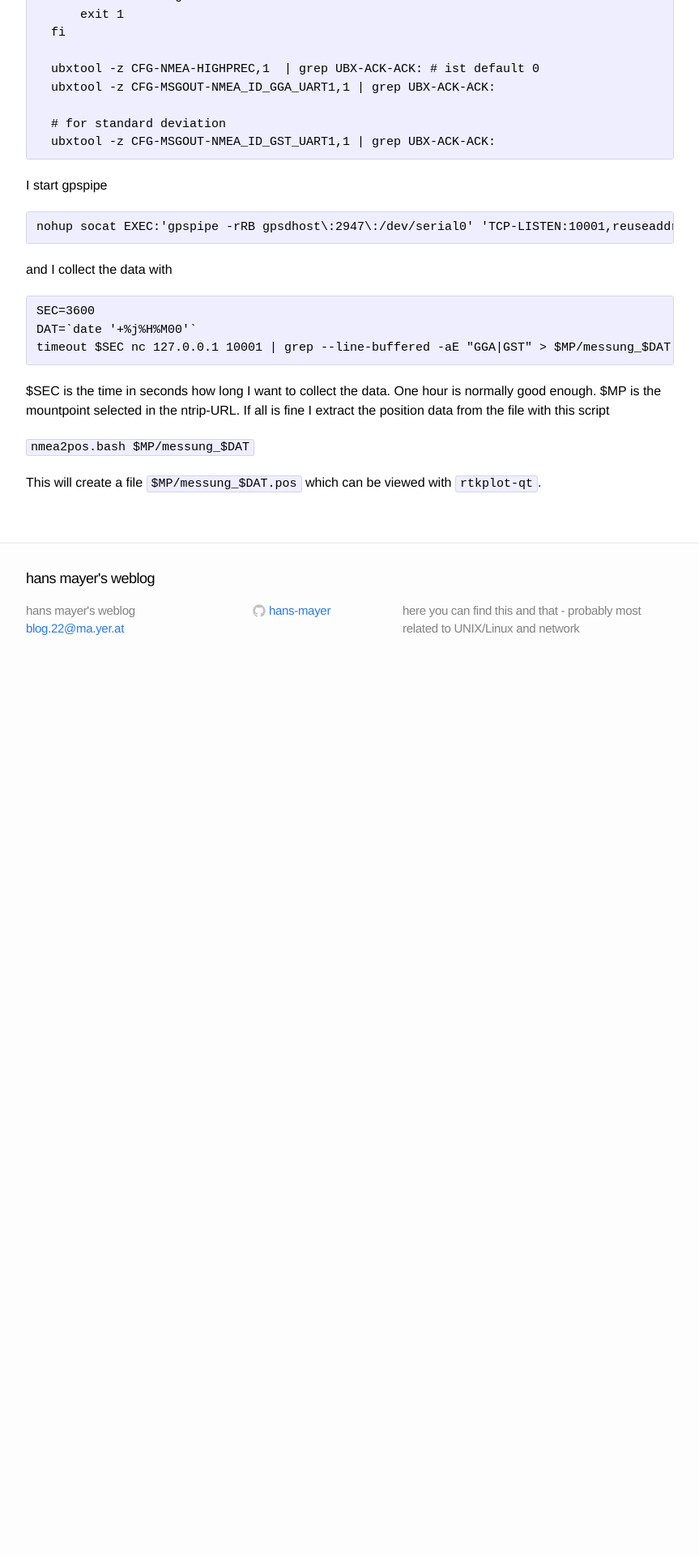
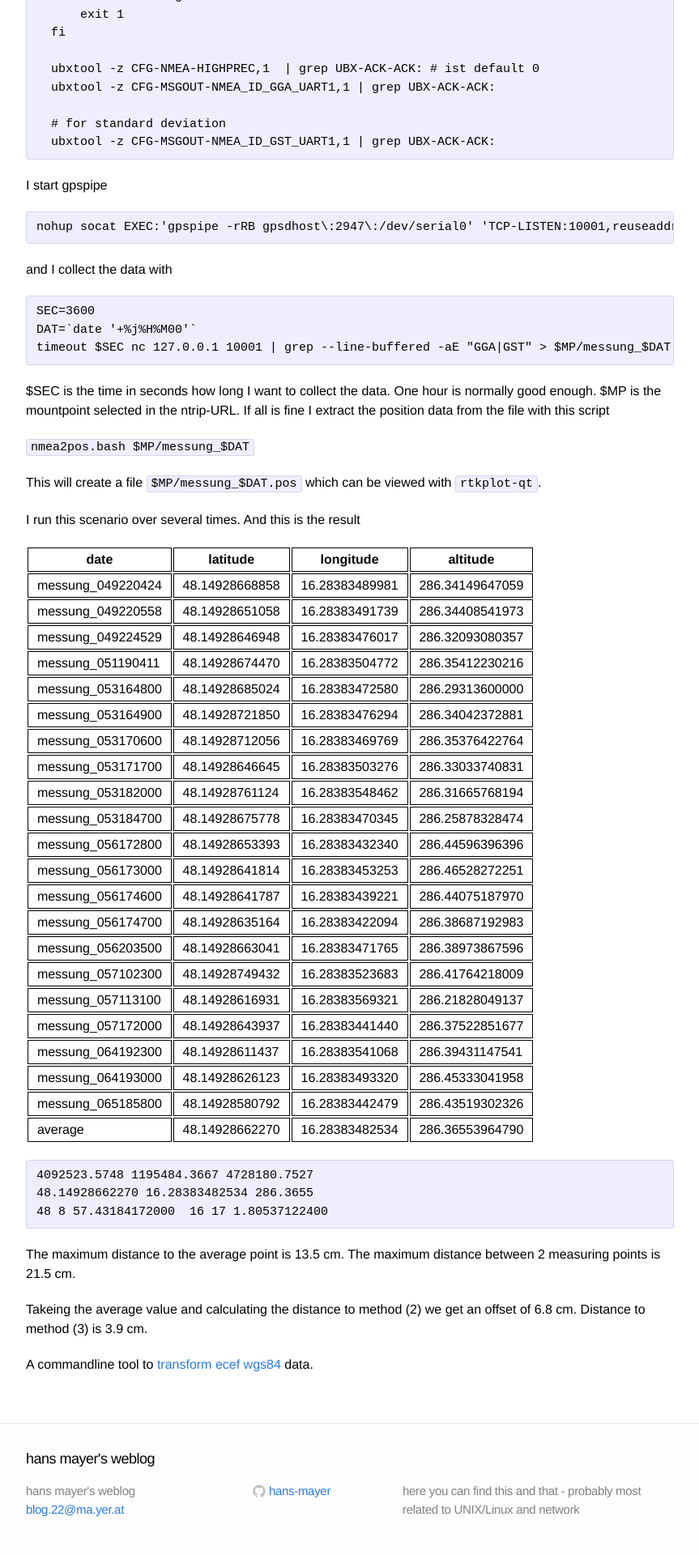
Before and after one commit to hans-mayer/blog, a Jekyll site: the page built from _posts/2026-02-28-PPP-with-NTRIP-source.markdown, in a window 1280 px wide. Shown: the part 1492-3412 px from the top of the page at 81% size, without its empty margins (208-1071 px from the left). Built offline with Jekyll 4.4.1, drawn with Linux system fonts in a browser that asks for light colours; before the commit the page ends 2325 px from its top, so only the background shows below that.

Commit message:
2026-02-28-PPP-with-NTRIP-source with data

```diff
--- a/_posts/2026-01-21-PPP-with-gpsrinex.markdown
+++ b/_posts/2026-01-21-PPP-with-gpsrinex.markdown
@@ -57,3 +57,6 @@ Now using the [ETRF/ITRF Coordinate Transformation Tool ECTT](https://www.epncb.
 48.1492862849 16.2838339544 286.8070
 48 8 57.430625640  16 17 1.8022358400
 </pre>
+
+
+A commandline tool to [transform ecef wgs84](https://github.com/hans-mayer/transform_ecef_wgs84){:target="_blank"} data.
--- a/_posts/2026-02-21-PPP-with-RTKLIB.markdown
+++ b/_posts/2026-02-21-PPP-with-RTKLIB.markdown
@@ -91,7 +91,7 @@ I run this scenario over several days. And this is the result
         padding: 2px;
         }
 </style>
-| &nbsp;&nbsp;date&nbsp;&nbsp;                    | &nbsp;&nbsp;longitude&nbsp;&nbsp;      | &nbsp;&nbsp;latitude&nbsp;&nbsp;       | &nbsp;&nbsp;high&nbsp;&nbsp;            |
+| &nbsp;&nbsp;date&nbsp;&nbsp;                    | &nbsp;&nbsp;longitude&nbsp;&nbsp;      | &nbsp;&nbsp;latitude&nbsp;&nbsp;       | &nbsp;&nbsp;altitude&nbsp;&nbsp;            |
 |-------------------------------------------------|----------------------------------------|----------------------------------------|-----------------------------------------|
 | &nbsp;&nbsp;result2026031081521.pos&nbsp;&nbsp; | &nbsp;&nbsp;48.14928692997&nbsp;&nbsp; | &nbsp;&nbsp;16.28383533848&nbsp;&nbsp; | &nbsp;&nbsp;286.24190831482&nbsp;&nbsp; |
 | &nbsp;&nbsp;result2026035020026.pos&nbsp;&nbsp; | &nbsp;&nbsp;48.14928677086&nbsp;&nbsp; | &nbsp;&nbsp;16.28383492415&nbsp;&nbsp; | &nbsp;&nbsp;286.22960926852&nbsp;&nbsp; |
@@ -112,3 +112,6 @@ I run this scenario over several days. And this is the result
 All results are within a circle with a radius of 26 mm. The maximum distance between 2 points is 46 mm. <br>
 But when I compare this result with the result I got using gpsrinex (Method 2) then there is an offset of about 87 cm bevor the coordination transformation was applied but only 11 cm after the coordination transformation was applied. <br>
 Comparing this with the averaging method 1 I see an offset of 1.1 meters.
+
+
+A commandline tool to [transform ecef wgs84](https://github.com/hans-mayer/transform_ecef_wgs84){:target="_blank"} data.
--- a/_posts/2026-02-28-PPP-with-NTRIP-source.markdown
+++ b/_posts/2026-02-28-PPP-with-NTRIP-source.markdown
@@ -83,3 +83,50 @@ $SEC is the time in seconds how long I want to collect the data. One hour is nor
 `nmea2pos.bash $MP/messung_$DAT`
 
 This will create a file `$MP/messung_$DAT.pos` which can be viewed with `rtkplot-qt`.
+
+I run this scenario over several times. And this is the result
+
+<style>
+.tablelines table, .tablelines td, .tablelines th {
+        border: 1px solid black;
+        padding: 2px;
+        }
+</style>
+| &nbsp;&nbsp;date&nbsp;&nbsp;              | &nbsp;&nbsp;latitude&nbsp;&nbsp;       | &nbsp;&nbsp;longitude&nbsp;&nbsp;      | &nbsp;&nbsp;altitude&nbsp;&nbsp;        |
+|-------------------------------------------|----------------------------------------|----------------------------------------|-----------------------------------------|
+| &nbsp;&nbsp;messung_049220424&nbsp;&nbsp; | &nbsp;&nbsp;48.14928668858&nbsp;&nbsp; | &nbsp;&nbsp;16.28383489981&nbsp;&nbsp; | &nbsp;&nbsp;286.34149647059&nbsp;&nbsp; |
+| &nbsp;&nbsp;messung_049220558&nbsp;&nbsp; | &nbsp;&nbsp;48.14928651058&nbsp;&nbsp; | &nbsp;&nbsp;16.28383491739&nbsp;&nbsp; | &nbsp;&nbsp;286.34408541973&nbsp;&nbsp; |
+| &nbsp;&nbsp;messung_049224529&nbsp;&nbsp; | &nbsp;&nbsp;48.14928646948&nbsp;&nbsp; | &nbsp;&nbsp;16.28383476017&nbsp;&nbsp; | &nbsp;&nbsp;286.32093080357&nbsp;&nbsp; |
+| &nbsp;&nbsp;messung_051190411&nbsp;&nbsp; | &nbsp;&nbsp;48.14928674470&nbsp;&nbsp; | &nbsp;&nbsp;16.28383504772&nbsp;&nbsp; | &nbsp;&nbsp;286.35412230216&nbsp;&nbsp; |
+| &nbsp;&nbsp;messung_053164800&nbsp;&nbsp; | &nbsp;&nbsp;48.14928685024&nbsp;&nbsp; | &nbsp;&nbsp;16.28383472580&nbsp;&nbsp; | &nbsp;&nbsp;286.29313600000&nbsp;&nbsp; |
+| &nbsp;&nbsp;messung_053164900&nbsp;&nbsp; | &nbsp;&nbsp;48.14928721850&nbsp;&nbsp; | &nbsp;&nbsp;16.28383476294&nbsp;&nbsp; | &nbsp;&nbsp;286.34042372881&nbsp;&nbsp; |
+| &nbsp;&nbsp;messung_053170600&nbsp;&nbsp; | &nbsp;&nbsp;48.14928712056&nbsp;&nbsp; | &nbsp;&nbsp;16.28383469769&nbsp;&nbsp; | &nbsp;&nbsp;286.35376422764&nbsp;&nbsp; |
+| &nbsp;&nbsp;messung_053171700&nbsp;&nbsp; | &nbsp;&nbsp;48.14928646645&nbsp;&nbsp; | &nbsp;&nbsp;16.28383503276&nbsp;&nbsp; | &nbsp;&nbsp;286.33033740831&nbsp;&nbsp; |
+| &nbsp;&nbsp;messung_053182000&nbsp;&nbsp; | &nbsp;&nbsp;48.14928761124&nbsp;&nbsp; | &nbsp;&nbsp;16.28383548462&nbsp;&nbsp; | &nbsp;&nbsp;286.31665768194&nbsp;&nbsp; |
+| &nbsp;&nbsp;messung_053184700&nbsp;&nbsp; | &nbsp;&nbsp;48.14928675778&nbsp;&nbsp; | &nbsp;&nbsp;16.28383470345&nbsp;&nbsp; | &nbsp;&nbsp;286.25878328474&nbsp;&nbsp; |
+| &nbsp;&nbsp;messung_056172800&nbsp;&nbsp; | &nbsp;&nbsp;48.14928653393&nbsp;&nbsp; | &nbsp;&nbsp;16.28383432340&nbsp;&nbsp; | &nbsp;&nbsp;286.44596396396&nbsp;&nbsp; |
+| &nbsp;&nbsp;messung_056173000&nbsp;&nbsp; | &nbsp;&nbsp;48.14928641814&nbsp;&nbsp; | &nbsp;&nbsp;16.28383453253&nbsp;&nbsp; | &nbsp;&nbsp;286.46528272251&nbsp;&nbsp; |
+| &nbsp;&nbsp;messung_056174600&nbsp;&nbsp; | &nbsp;&nbsp;48.14928641787&nbsp;&nbsp; | &nbsp;&nbsp;16.28383439221&nbsp;&nbsp; | &nbsp;&nbsp;286.44075187970&nbsp;&nbsp; |
+| &nbsp;&nbsp;messung_056174700&nbsp;&nbsp; | &nbsp;&nbsp;48.14928635164&nbsp;&nbsp; | &nbsp;&nbsp;16.28383422094&nbsp;&nbsp; | &nbsp;&nbsp;286.38687192983&nbsp;&nbsp; |
+| &nbsp;&nbsp;messung_056203500&nbsp;&nbsp; | &nbsp;&nbsp;48.14928663041&nbsp;&nbsp; | &nbsp;&nbsp;16.28383471765&nbsp;&nbsp; | &nbsp;&nbsp;286.38973867596&nbsp;&nbsp; |
+| &nbsp;&nbsp;messung_057102300&nbsp;&nbsp; | &nbsp;&nbsp;48.14928749432&nbsp;&nbsp; | &nbsp;&nbsp;16.28383523683&nbsp;&nbsp; | &nbsp;&nbsp;286.41764218009&nbsp;&nbsp; |
+| &nbsp;&nbsp;messung_057113100&nbsp;&nbsp; | &nbsp;&nbsp;48.14928616931&nbsp;&nbsp; | &nbsp;&nbsp;16.28383569321&nbsp;&nbsp; | &nbsp;&nbsp;286.21828049137&nbsp;&nbsp; |
+| &nbsp;&nbsp;messung_057172000&nbsp;&nbsp; | &nbsp;&nbsp;48.14928643937&nbsp;&nbsp; | &nbsp;&nbsp;16.28383441440&nbsp;&nbsp; | &nbsp;&nbsp;286.37522851677&nbsp;&nbsp; |
+| &nbsp;&nbsp;messung_064192300&nbsp;&nbsp; | &nbsp;&nbsp;48.14928611437&nbsp;&nbsp; | &nbsp;&nbsp;16.28383541068&nbsp;&nbsp; | &nbsp;&nbsp;286.39431147541&nbsp;&nbsp; |
+| &nbsp;&nbsp;messung_064193000&nbsp;&nbsp; | &nbsp;&nbsp;48.14928626123&nbsp;&nbsp; | &nbsp;&nbsp;16.28383493320&nbsp;&nbsp; | &nbsp;&nbsp;286.45333041958&nbsp;&nbsp; |
+| &nbsp;&nbsp;messung_065185800&nbsp;&nbsp; | &nbsp;&nbsp;48.14928580792&nbsp;&nbsp; | &nbsp;&nbsp;16.28383442479&nbsp;&nbsp; | &nbsp;&nbsp;286.43519302326&nbsp;&nbsp; |
+| &nbsp;&nbsp;average&nbsp;&nbsp;           | &nbsp;&nbsp;48.14928662270&nbsp;&nbsp; | &nbsp;&nbsp;16.28383482534&nbsp;&nbsp; | &nbsp;&nbsp;286.36553964790&nbsp;&nbsp; |
+{: .tablelines}
+
+<pre>
+4092523.5748 1195484.3667 4728180.7527
+48.14928662270 16.28383482534 286.3655
+48 8 57.43184172000  16 17 1.80537122400
+</pre>
+
+The maximum distance to the average point is 13.5 cm. The maximum distance between 2 measuring points is 21.5 cm.
+
+Takeing the average value and calculating the distance to method (2) we get an offset of 6.8 cm.
+Distance to method (3) is 3.9 cm.
+
+A commandline tool to [transform ecef wgs84](https://github.com/hans-mayer/transform_ecef_wgs84){:target="_blank"} data.
```
